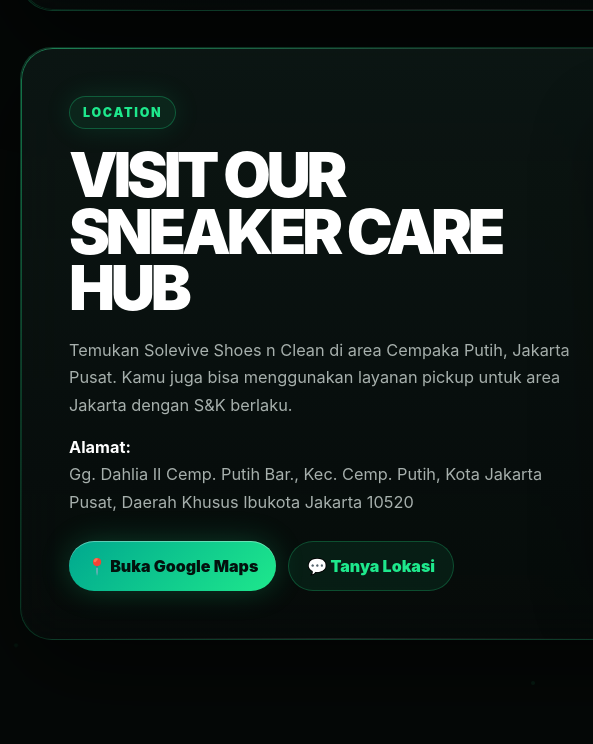
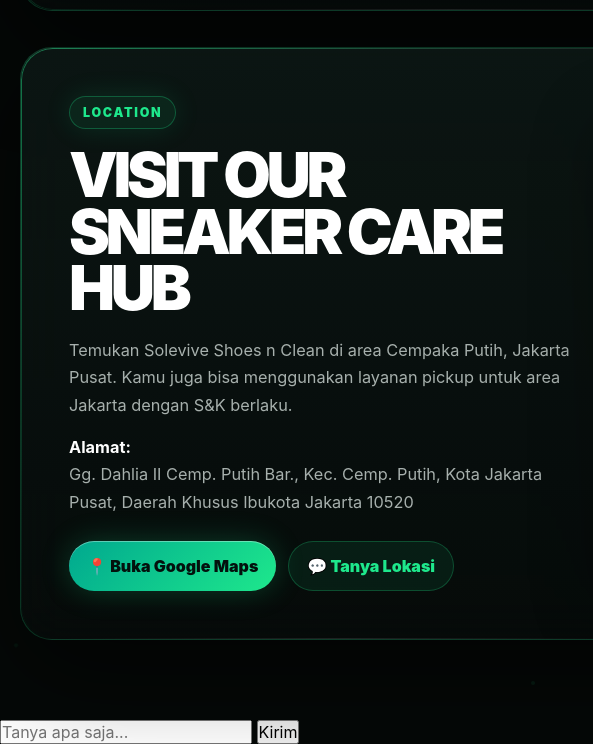
Before and after one commit to soleviveshoesnclean/Website-Solevive, a plain HTML site: page index.html in a window 1280 px wide. Shown: the part 2950-3694 px from the top of the page, 0-593 px from the left. Before the commit the page ends 3670 px from the top, so only its background shows below. Drawn offline with Linux system fonts and the light colour scheme; grey boxes are pictures that could not be loaded.

Commit message:
Add chat functionality with user input and AI response

```diff
--- a/index.html
+++ b/index.html
@@ -1813,5 +1813,32 @@
       });
     });
   </script>
+  <div id="chatBox">
+  <div id="chatMessages"></div>
+  <input id="chatInput" placeholder="Tanya apa saja..." />
+  <button onclick="sendChat()">Kirim</button>
+</div>
+
+<script>
+async function sendChat() {
+  const input = document.getElementById("chatInput");
+  const messages = document.getElementById("chatMessages");
+
+  const userMessage = input.value;
+  if (!userMessage) return;
+
+  messages.innerHTML += `<p><b>Kamu:</b> ${userMessage}</p>`;
+  input.value = "";
+
+  const res = await fetch("/api/chat", {
+    method: "POST",
+    headers: { "Content-Type": "application/json" },
+    body: JSON.stringify({ message: userMessage })
+  });
+
+  const data = await res.json();
+  messages.innerHTML += `<p><b>AI:</b> ${data.reply}</p>`;
+}
+</script>
 </body>
 </html>
```
